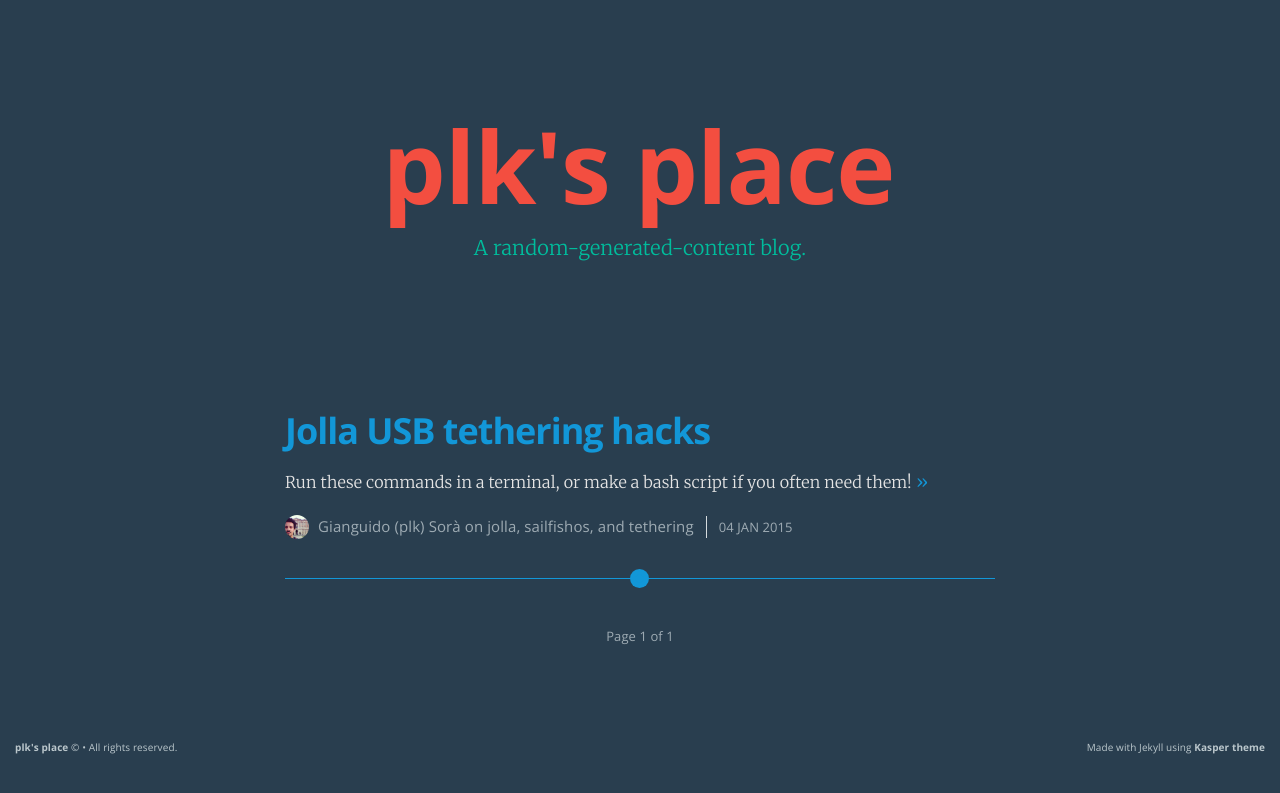
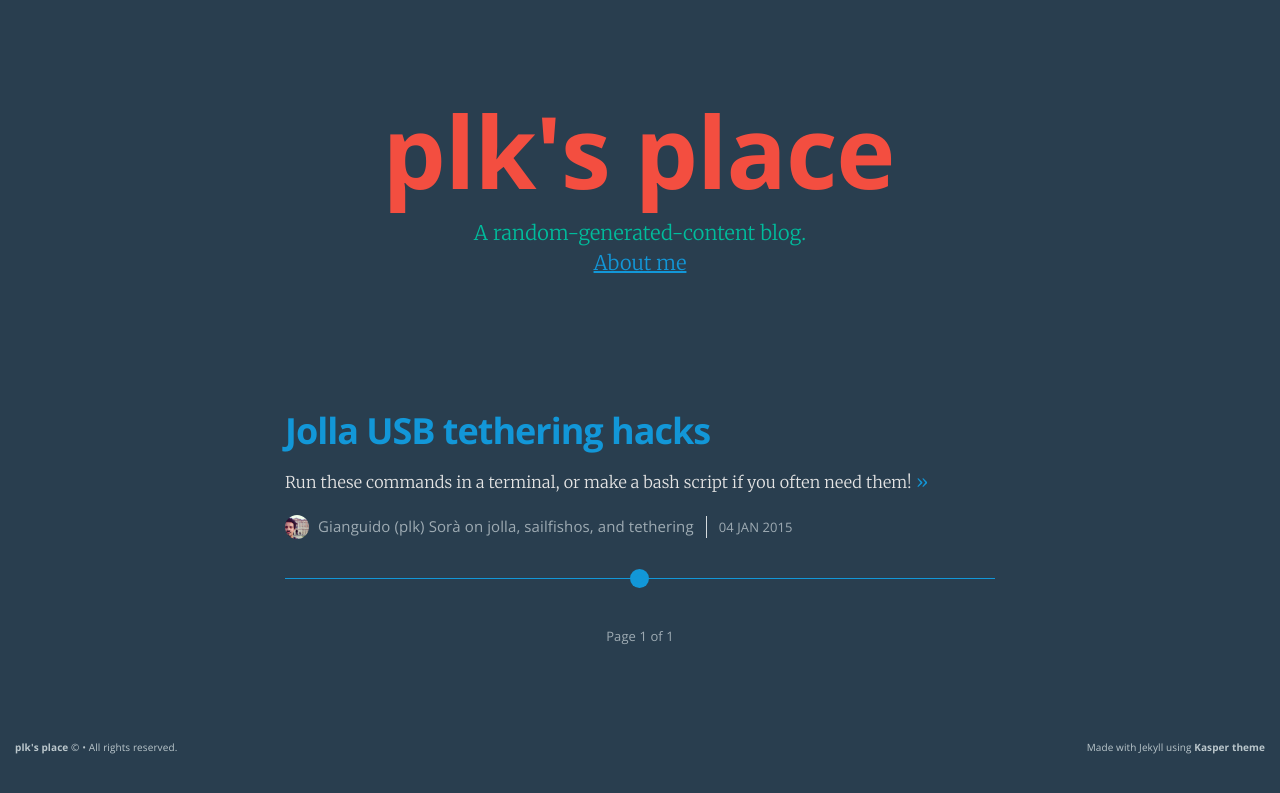
Before and after one commit to gsora/gsora.github.io, a Jekyll site: the page built from index.html, in a window 1280 px wide. Shown: the top 793 px of the page. Built offline with Jekyll 4.4.1, drawn with Linux system fonts in a browser that asks for light colours; Markdown is read by kramdown in place of the engine named in the settings; the list of posts is cut into pages by our own code.

Commit message:
added about link

```diff
--- a/index.html
+++ b/index.html
@@ -19,6 +19,9 @@ about: 'about.html'
             <h1 class="page-title">{{ site.name }}</h1>
             <h2 class="page-description">
                 {% if site.description %} {{ site.description }}. {% endif %}
+            </h2>
+            <h2 class="page-description">
+              <a href="http://blog.urandom.me/about.html">About me</a>
             </h2>
         </div>
     </div>
```
